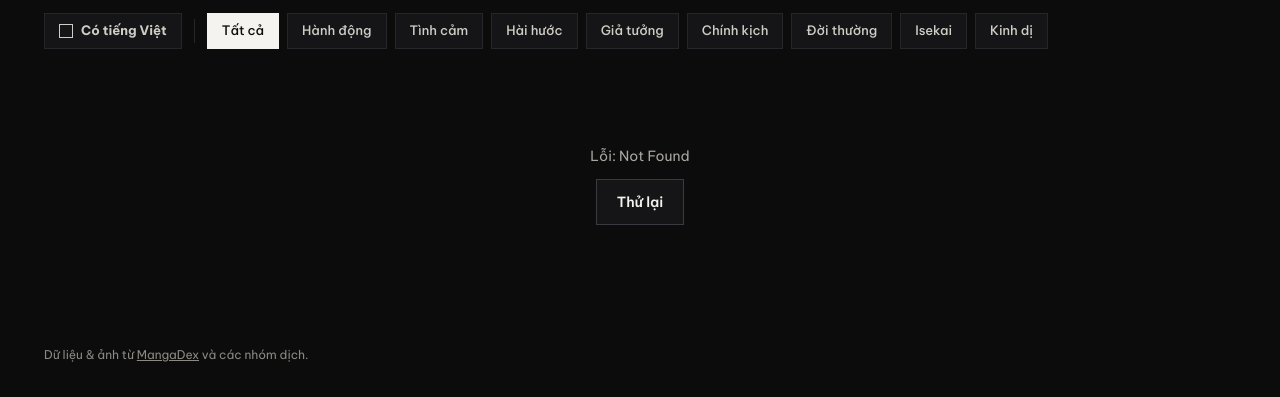
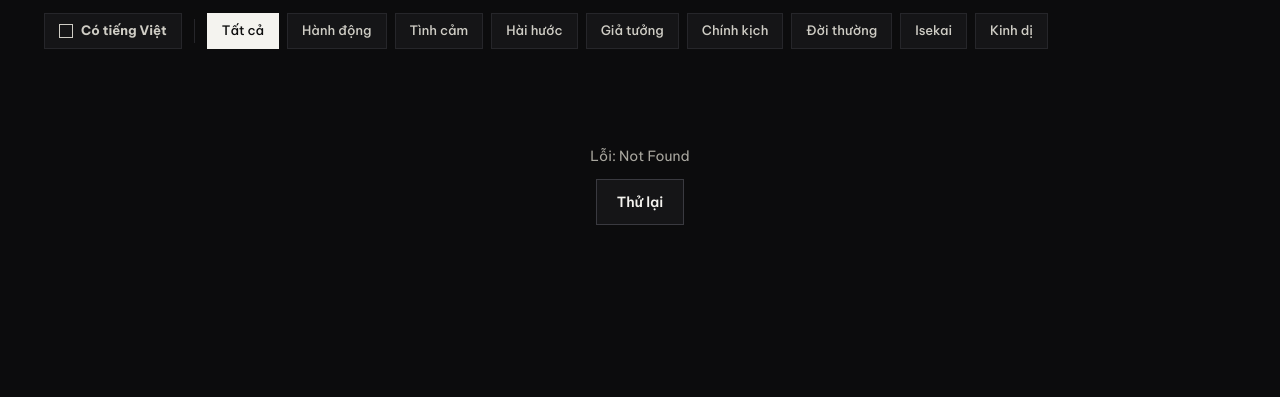
Before and after one commit to phattran23/koma, a website: page public/index.html in a window 1280 px wide. Shown: the part 727-1124 px from the top of the page. After the commit the page ends 1072 px from the top, so only its background shows below. Drawn offline with Linux system fonts and the light colour scheme; no server answers.

Commit message:
Bỏ dòng ghi nguồn dữ liệu khỏi giao diện và README
Co-Authored-By: Claude Opus 5.5 <noreply@anthropic.com>

```diff
--- a/package.json
+++ b/package.json
@@ -2,7 +2,7 @@
   "name": "koma",
   "version": "1.0.0",
   "private": true,
-  "description": "KOMA — trang đọc truyện ưu tiên tiếng Việt, dữ liệu từ MangaDex",
+  "description": "KOMA — trang đọc truyện ưu tiên tiếng Việt",
   "type": "module",
   "scripts": {
     "start": "node server.mjs",
--- a/public/index.html
+++ b/public/index.html
@@ -40,7 +40,6 @@
   <a href="#/library" data-nav="library"><svg viewBox="0 0 24 24" aria-hidden="true"><path d="M5 5a2 2 0 012-2h10a2 2 0 012 2v16l-7-3.5L5 21z"/></svg><span data-i18n="library"></span></a>
 </nav>
 
-<footer class="credit">Dữ liệu &amp; ảnh từ <a href="https://mangadex.org" target="_blank" rel="noopener">MangaDex</a> và các nhóm dịch.</footer>
 <script src="/app.js"></script>
 </body>
 </html>
--- a/public/styles.css
+++ b/public/styles.css
@@ -270,8 +270,3 @@ body.reading .topbar,body.reading .tabbar{display:none}
   .chline{padding:12px 14px;gap:10px}
   .chline-a{display:none}
 }
-
-.credit{max-width:1240px;margin:0 auto;padding:0 24px 32px;font-size:12px;color:var(--text3)}
-.credit a{text-decoration:underline}
-body.reading .credit{display:none}
-@media (max-width:720px){.credit{padding-bottom:96px}}
```
Also changed, not shown: README.md.
